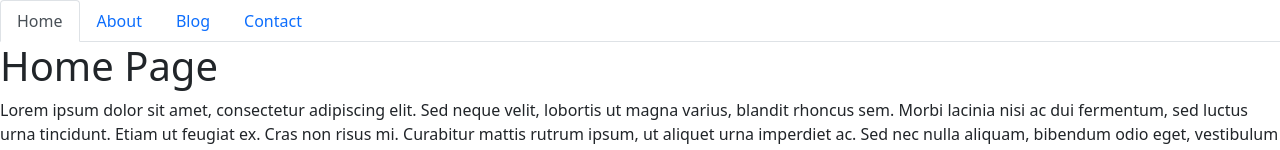
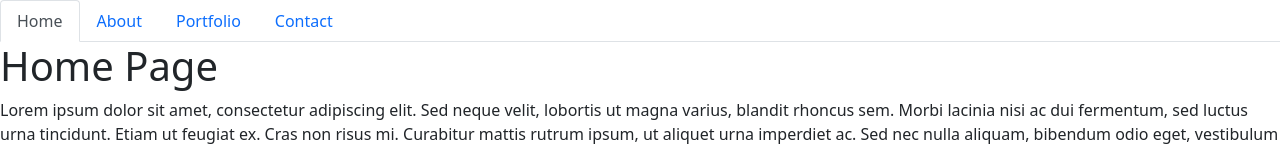
Before and after one commit to Jaspertena/Jaspertena, a React (Create React App) app: page / in a window 1280 px wide. Shown: the top 150 px of the page. Built offline with nearby package versions, Linux system fonts and the light colour scheme.

Commit message:
replacing Blog with Portfolioe

```diff
--- a/src/components/NavTabs.js
+++ b/src/components/NavTabs.js
@@ -28,12 +28,12 @@
       </li>
       <li className="nav-item">
         <a
-          href="#blog"
-          onClick={() => handlePageChange('Blog')}
-          // Check to see if the currentPage is `Blog`, and if so we use the active link class from bootstrap. Otherwise, we set it to a normal nav-link
-          className={currentPage === 'Blog' ? 'nav-link active' : 'nav-link'}
+          href="#portfolio"
+          onClick={() => handlePageChange('Portfolio')}
+          // Check to see if the currentPage is `Portfoliog`, and if so we use the active link class from bootstrap. Otherwise, we set it to a normal nav-link
+          className={currentPage === 'Portfolio' ? 'nav-link active' : 'nav-link'}
         >
-          Blog
+          Portfolio
         </a>
       </li>
       <li className="nav-item">
--- a/src/components/PortfolioContainer.js
+++ b/src/components/PortfolioContainer.js
@@ -2,7 +2,7 @@
 import NavTabs from './NavTabs';
 import Home from './pages/Home';
 import About from './pages/About';
-import Blog from './pages/Blog';
+import Portfolio from './pages/Portfolio';
 import Contact from './pages/Contact';
 
 export default function PortfolioContainer() {
@@ -16,8 +16,8 @@
     if (currentPage === 'About') {
       return <About />;
     }
-    if (currentPage === 'Blog') {
-      return <Blog />;
+    if (currentPage === 'Portfolio') {
+      return <Portfolio />;
     }
     return <Contact />;
   };
--- a/src/components/pages/Blog.js
+++ /dev/null
@@ -1,24 +0,0 @@
-import React from 'react';
-
-export default function Blog() {
-  return (
-    <div>
-      <h1>Blog Page</h1>
-      <p>
-        Donec a volutpat quam. Curabitur nec varius justo, sed rutrum ligula.
-        Curabitur pellentesque turpis sit amet eros iaculis, a mollis arcu
-        dictum. Ut vel ante eget massa ornare placerat. Etiam nisl orci, finibus
-        sodales volutpat et, hendrerit ut dolor. Suspendisse porta dictum nunc,
-        sed pretium risus rutrum eget. Nam consequat, ligula in faucibus
-        vestibulum, nisi justo laoreet risus, luctus luctus mi lacus sit amet
-        libero. Class aptent taciti sociosqu ad litora torquent per conubia
-        nostra, per inceptos himenaeos. Mauris pretium condimentum tellus eget
-        lobortis. Interdum et malesuada fames ac ante ipsum primis in faucibus.
-        Donec placerat accumsan mi, ut congue neque placerat eu. Donec nec ipsum
-        in velit pellentesque vehicula sit amet at augue. Maecenas aliquam
-        bibendum congue. Pellentesque semper, lectus non ullamcorper iaculis,
-        est ligula suscipit velit, sed bibendum turpis dui in sapien.
-      </p>
-    </div>
-  );
-}
--- /dev/null
+++ b/src/components/pages/Portfolio.js
@@ -0,0 +1,24 @@
+import React from 'react';
+
+export default function Portfolio() {
+  return (
+    <div>
+      <h1>Portfolio Page</h1>
+      <p>
+        Donec a volutpat quam. Curabitur nec varius justo, sed rutrum ligula.
+        Curabitur pellentesque turpis sit amet eros iaculis, a mollis arcu
+        dictum. Ut vel ante eget massa ornare placerat. Etiam nisl orci, finibus
+        sodales volutpat et, hendrerit ut dolor. Suspendisse porta dictum nunc,
+        sed pretium risus rutrum eget. Nam consequat, ligula in faucibus
+        vestibulum, nisi justo laoreet risus, luctus luctus mi lacus sit amet
+        libero. Class aptent taciti sociosqu ad litora torquent per conubia
+        nostra, per inceptos himenaeos. Mauris pretium condimentum tellus eget
+        lobortis. Interdum et malesuada fames ac ante ipsum primis in faucibus.
+        Donec placerat accumsan mi, ut congue neque placerat eu. Donec nec ipsum
+        in velit pellentesque vehicula sit amet at augue. Maecenas aliquam
+        bibendum congue. Pellentesque semper, lectus non ullamcorper iaculis,
+        est ligula suscipit velit, sed bibendum turpis dui in sapien.
+      </p>
+    </div>
+  );
+}
```
Also changed, not shown: 1 other file (tests, documents, lock files or other folders).
